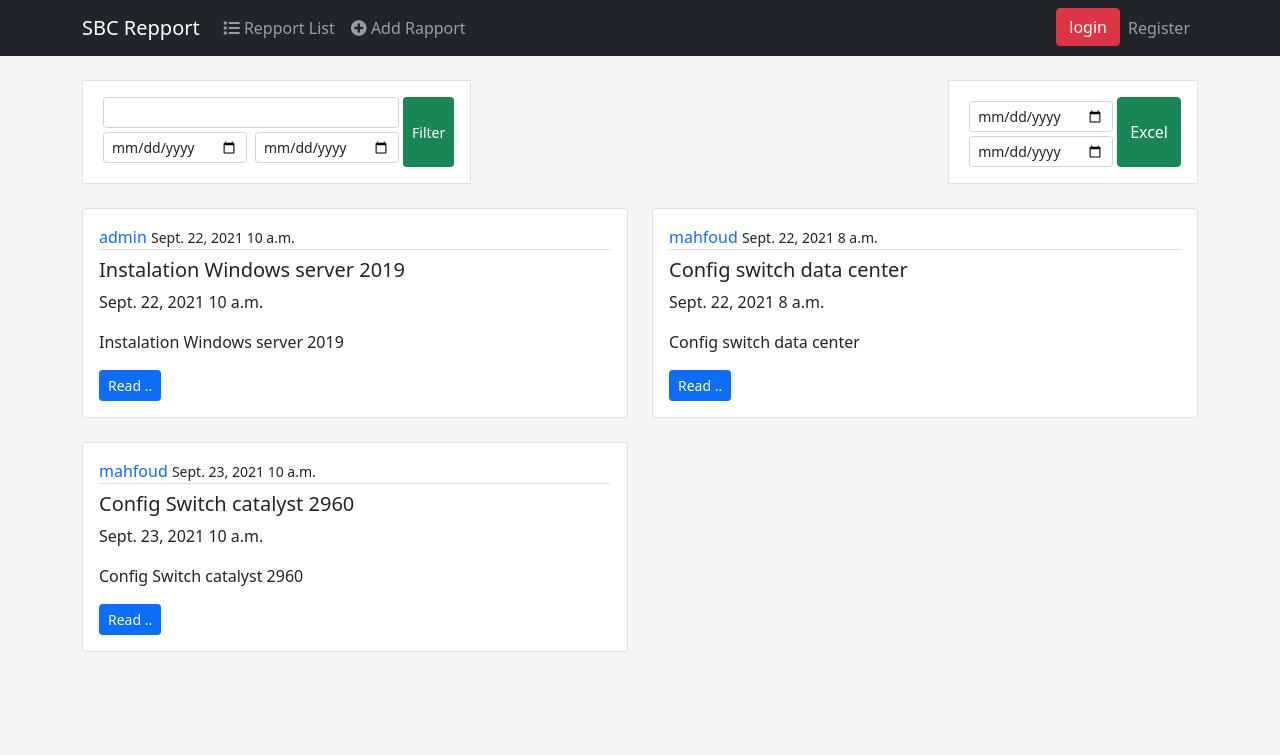
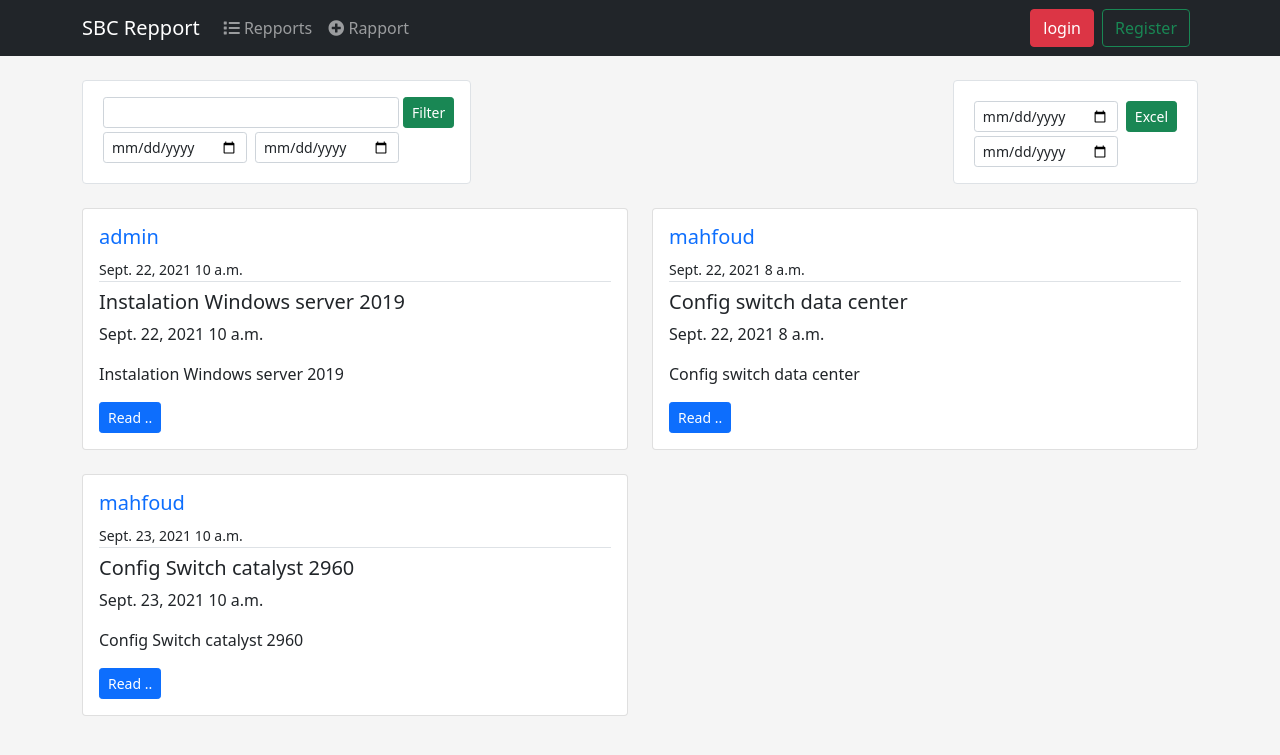
Before and after one commit to hafed11460/it-report, a Django app: page /rapport/filter/ in a window 1280 px wide. Shown: the top 755 px of the page. Run offline with Django 3.2, Linux system fonts and the light colour scheme; data comes from the database, SQL or seed files in the repository; both versions use the stored data as it was after the commit.

Commit message:
secend commit

```diff
--- a/rapport/excel.py
+++ b/rapport/excel.py
@@ -14,27 +14,30 @@ import concurrent.futures
 import xlsxwriter
 from datetime import datetime,timedelta
 import io
+from django.contrib.auth.mixins import LoginRequiredMixin, UserPassesTestMixin
 
-class ToExcelFileView(View):
+class ToExcelFileView(LoginRequiredMixin,View):
     template_name = 'rapport/rapport_list.html'
     # queryset = Switch.objects.all()
-
-
+    login_url = '/login/'
     def get(self, request, format=None):
+        user = request.user
         startDate = request.GET.get('startdate','')
         endDate = request.GET.get('enddate','')
         if not startDate:
-            date =datetime.today().strftime('%Y-%m-%d')
+            startDate =datetime.today().strftime('%Y-%m-%d')
+        if not endDate:
+            endDate =datetime.today().strftime('%Y-%m-%d')
         response = HttpResponse(content_type='application/octet-stream')
         response['Content-Disposition'] = 'attachment; filename=your_template_name.xlsx'
-        excel_file = createExcelFile(startDate,endDate)
+        excel_file = createExcelFile(user,startDate,endDate)
         response.write(excel_file)
         return response
 
 
 header = ['N°','DATE','HEURE','DESCRIPTION DE L\'INTERVENTION','EQUIPEMENT','ETAT APRES L\'INTERVENTION','DUREE D\'INTERVENTION','TYPE DE LA DEMANDE','N° DI','PIECES UTILISEES','OBSERVATION']
 
-def createExcelFile(startDate,endDate):
+def createExcelFile(user,startDate,endDate):
     # employees = Employee.objects.all()
     output      = io.BytesIO()
     workbook = xlsxwriter.Workbook(output)
@@ -103,7 +106,7 @@ def createExcelFile(startDate,endDate):
         worksheet.write(row,col,str(day) ,headerCell)
         col +=1
 
-    rapports = Rapport.objects.filter(date__range=[startDate,endDate])
+    rapports = Rapport.objects.filter(author=user,date__range=[startDate,endDate])
     di_type = dict(Rapport.YEAR_IN_SCHOOL_CHOICES)
     row = 1
     hour_format = '%H:%M:%S'
--- a/templates/account/register.html
+++ b/templates/account/register.html
@@ -11,16 +11,14 @@
 
                 <form id="update-account-form" class="px-4 py-3" method='post'>
                     {% csrf_token %}
-                    <div class="d-flex flex-row justify-content-between">
-                        <div class="form-group mb-3">
+                     <div class="form-group mb-3">
                             <input value="mahfoud" type="text"  name="first_name" id="first_tname"  class="form-control    " placeholder="first name" >
                             <div  class="invalid-feedback">The last name field is required.</div>
                         </div>
-                        <div class="form-group mb-3">
+                     <div class="form-group mb-3">
                             <input value="mahfoud" type="text"  name="last_name" id="last_name"  class="form-control  " placeholder="Last name" >
                             <div  class="invalid-feedback">The last name field is required.</div>
                         </div>
-                    </div>
                     <div class="form-group mb-3">
                         <input value="mahfoud@gmail.com" type="text"  name="email" id="email"  class="form-control   " placeholder="email"  >
                         <div  class="invalid-feedback">The last name field is required.</div>
--- a/templates/base.html
+++ b/templates/base.html
@@ -22,17 +22,17 @@
             <div class="collapse navbar-collapse" id="navbarNav">
             <ul class="navbar-nav">
                 <li class="nav-item">
-                <a class="nav-link " aria-current="page" href="{% url 'rapport:rapport-list' %}"><i class="fas fa-list"></i> Repport List </a>
+                <a class="nav-link " aria-current="page" href="{% url 'rapport:rapport-list' %}"><i class="fas fa-list"></i> Repports</a>
                 </li>
                 <li class="nav-item">
-                    <a class="nav-link" href="{% url 'rapport:rapport-create' %}"><i class="fas fa-plus-circle"></i> Add Rapport</a>
+                    <a class="nav-link" href="{% url 'rapport:rapport-create' %}"><i class="fas fa-plus-circle"></i> Rapport</a>
                 </li>
             </ul>
 
             <ul class="navbar-nav  ms-auto">
                 {% if request.user.is_authenticated %}
                   <li class="nav-item">
-                      <a class="nav-link" href="#"><i class="fas fa-lg rounded  fa-user"></i> {{ request.user.first_name }}</a>
+                      <a class="btn btn-dark btn-sm  mx-2"  href="#"><i class="fas fa-lg rounded  fa-user"></i> {{ request.user.first_name }}</a>
                   </li>
                   <li class="nav-item">
                       <a class="btn btn-success btn-sm" href="{% url 'logout' %}">Logout</a>
@@ -43,7 +43,7 @@
                   </li>
 
                   <li class="nav-item">
-                      <a class="nav-link" href="{% url 'register' %}">Register</a>
+                      <a class="btn btn-outline-success mx-2" href="{% url 'register' %}">Register</a>
                   </li>
                 {% endif %}
               </ul>
--- a/templates/rapport/rapport_list.html
+++ b/templates/rapport/rapport_list.html
@@ -2,7 +2,7 @@
 {% block content %}
     <div class="d-flex flex-row mt-4 justify-content-between  ">
 
-        <form class="d-flex flex-row bg-white border p-3" action="{% url 'rapport:rapport-filter' %}">
+        <form class="d-flex flex-row bg-white border p-3 rounded" action="{% url 'rapport:rapport-filter' %}">
           {% csrf_token %}
             <div class="d-flex flex-column">
               <div class="mx-1">
@@ -18,10 +18,12 @@
               </div>
             </div>
             </div>
-            <button class="btn btn-success btn-sm ">Filter</button>
+              <div class="">
+                <button class="btn btn-success btn-sm ">Filter</button>
+              </div>
         </form>
 
-        <form class="d-flex flex-row bg-white border p-3" action="{% url 'rapport:rapport-excel' %}">
+        <form class="d-flex flex-row bg-white border p-3 rounded" action="{% url 'rapport:rapport-excel' %}">
           {% csrf_token %}
             <div class="d-flex flex-column">
 
@@ -34,7 +36,9 @@
               </div>
 
             </div>
-            <button class="btn btn-success ">Excel</button>
+             <div class="m-1">
+                <button class="btn btn-success btn-sm ">Excel </button>
+              </div>
         </form>
     </div>
 
@@ -46,7 +50,7 @@
           <div class="card">
             <div class="card-body">
               <div class="border-bottom mb-2">
-                <a class="mr-2 text-decoration-none" href="{% url 'rapport:user-rapports' post.author.id %}">{{ post.author.first_name }}</a>
+                <a class="mr-2 text-decoration-none" href="{% url 'rapport:user-rapports' post.author.id %}"> <h5>{{ post.author.first_name }}</h5></a>
                 <small> {{ post.date }} {{post.starthour}} </small>
               </div>
               <h5 class="card-title">{{ post.title }}</h5>
```
Also changed, not shown: db.sqlite3, 1 other file.
